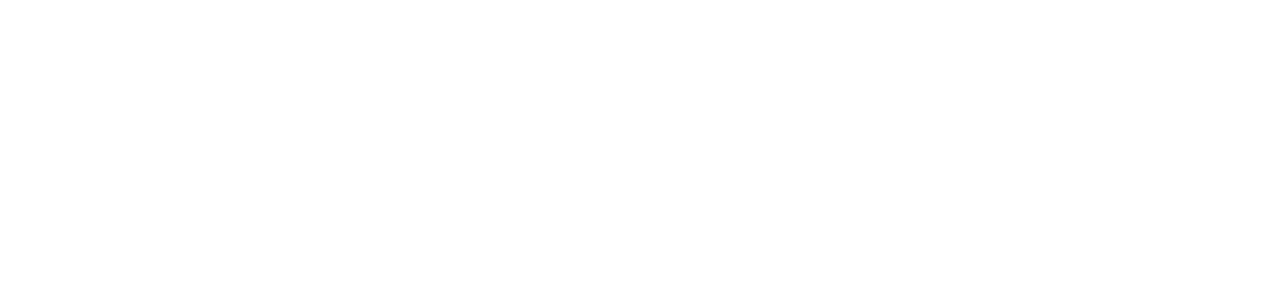
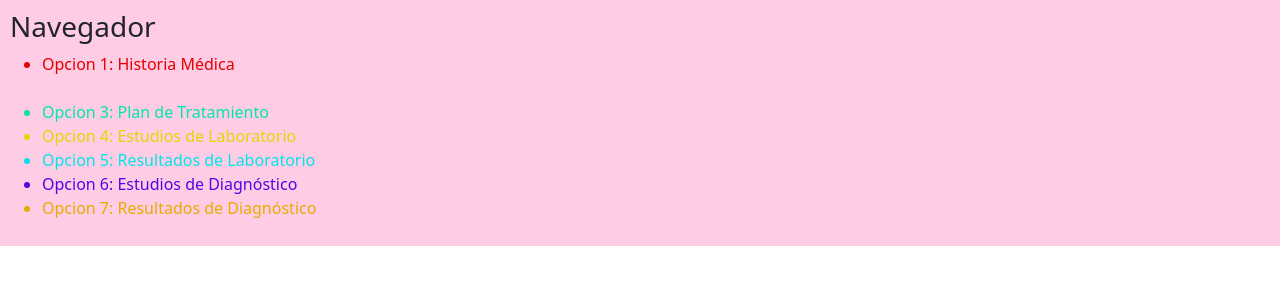
Before and after one commit to SPEREZB/Geriatric_Clinic, an Angular app: page /inicio in a window 1280 px wide. Before the commit this address led to /. Shown: the top 300 px of the page. Built offline with nearby package versions, Linux system fonts and the light colour scheme.

Commit message:
Pagina principal

```diff
--- a/src/app/app.module.ts
+++ b/src/app/app.module.ts
@@ -1,3 +1,4 @@
+
 import { HttpClient, HttpClientModule } from '@angular/common/http';
 import { NgModule } from '@angular/core';
 import { BrowserModule } from '@angular/platform-browser';
@@ -7,11 +8,13 @@
 import { AppRoutingModule } from './app-routing.module';
 import { AppComponent } from './app.component';
 import { RegistroComponent } from './componentes/registro/registro.component';
+import { InicioComponent } from './componentes/inicio/inicio.component';
 
 @NgModule({
   declarations: [
     AppComponent,
-    RegistroComponent
+    RegistroComponent,
+    InicioComponent
   ],
   imports: [
     BrowserModule,
--- /dev/null
+++ b/src/app/componentes/inicio/inicio.component.html
@@ -0,0 +1,13 @@
+
+<div style="background-color: #ffcce6; padding: 10px;">
+    <h3>Navegador</h3>
+    <ul>
+      <li style="color: #e60000;">Opcion 1: Historia Médica</li>
+      <li style="color: #ffcce6;">Opcion 2: Examen Físico</li>
+      <li style="color: #00e6ac;">Opcion 3: Plan de Tratamiento</li>
+      <li style="color: #e6d500;">Opcion 4: Estudios de Laboratorio</li>
+      <li style="color: #00e6e6;">Opcion 5: Resultados de Laboratorio</li>
+      <li style="color: #5c00e6;">Opcion 6: Estudios de Diagnóstico</li>
+      <li style="color: #e6ac00;">Opcion 7: Resultados de Diagnóstico</li>
+    </ul>
+  </div>
--- /dev/null
+++ b/src/app/componentes/inicio/inicio.component.ts
@@ -0,0 +1,15 @@
+import { Component, OnInit } from '@angular/core';
+
+@Component({
+  selector: 'app-inicio',
+  templateUrl: './inicio.component.html',
+  styleUrls: ['./inicio.component.css']
+})
+export class InicioComponent implements OnInit {
+
+  constructor() { }
+
+  ngOnInit(): void {
+  }
+
+}
--- a/src/app/componentes/registro/registro.component.html
+++ b/src/app/componentes/registro/registro.component.html
@@ -16,7 +16,7 @@
                     <div class="mb-3">
                       <label for="" class="form-label">NOMBRE:</label>
                       <input type="texth"
-                        class="form-control" name="" formControlName="idcliente" id="" aria-describedby="helpId" placeholder="Escriba su cedula">
+                        class="form-control" name="" formControlName="nombre" id="" aria-describedby="helpId" placeholder="Escriba su nombre">
 
                     </div>
                     <div class="btn-group" role="group" aria-label="">
```
Also changed, not shown: src/app/app-routing.module.ts (+5 -2 lines), package.json (line endings or trailing spaces), src/app/componentes/inicio/inicio.component.css (added), src/app/servicios/geriatrico.service.ts (line endings or trailing spaces), 1 other file (tests, documents, lock files or other folders).
